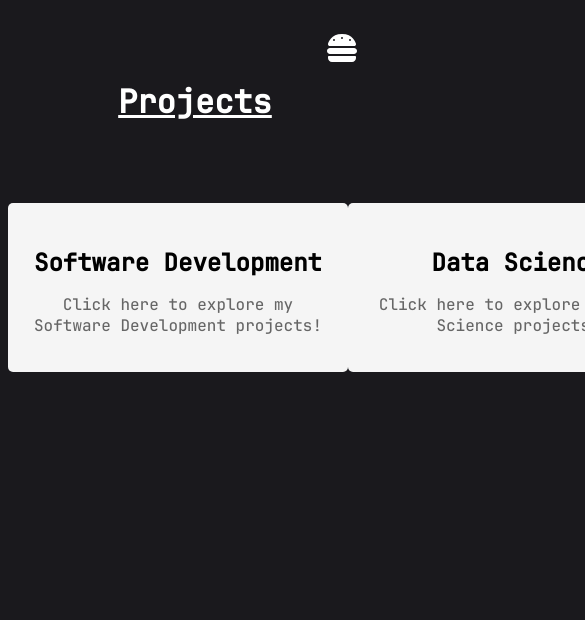
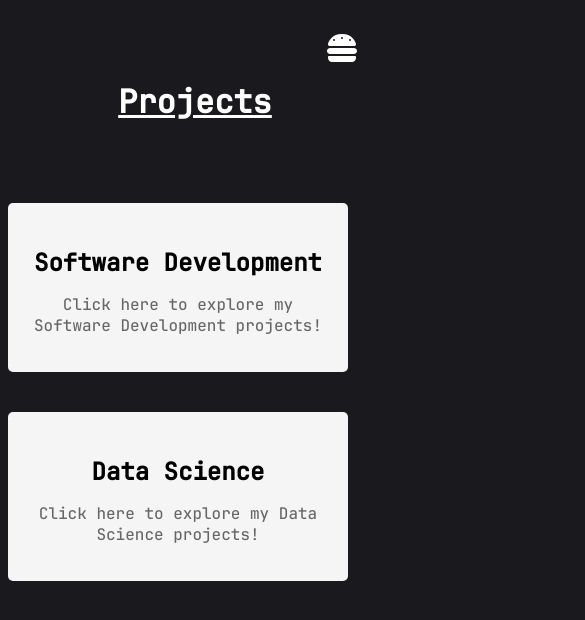
Before and after one commit to Detopall/portfolio, a React (Vite) app: page /projects in a window 390 px wide. Shown: the top 620 px of the page, 585 px wide, since content can reach past the window. Built offline with nearby package versions, Linux system fonts and the light colour scheme.

Commit message:
moved the go-back button to the top, remove the scroll up functionality (didn't even work)

```diff
--- a/src/App.css
+++ b/src/App.css
@@ -172,7 +172,8 @@ h1.hero-name {
 
 .category-projects {
 	display: flex;
-	justify-content: space-around;
+	justify-content: center;
+	gap: 2.5rem;
 	margin-top: 5rem;
 	text-decoration: none;
 }
@@ -488,4 +489,9 @@ h1.hero-name {
 		width: 90%;
 		height: auto;
 	}
+
+	.category-projects {
+		display: flex;
+		flex-direction: column;
+	}
 }
--- a/src/components/Projects.tsx
+++ b/src/components/Projects.tsx
@@ -30,10 +30,10 @@ function Projects() {
 
 	return (
 		<section id="projects">
-			<h2>{toTitleCase(categoryId)} - Projects</h2>
 			<button onClick={handleGoBack} className="go-back-button">
 				Go Back
 			</button>
+			<h2>{toTitleCase(categoryId)} - Projects</h2>
 			<div className="projects-container">
 				{jsonProjects.map((section) => {
 					const projects = section[categoryId];
--- a/src/components/SingleProject.tsx
+++ b/src/components/SingleProject.tsx
@@ -19,10 +19,6 @@ function SingleProject() {
 
 		window.addEventListener("resize", checkScreenSize);
 		return () => window.removeEventListener("resize", checkScreenSize);
-	}, []);
-
-	useEffect(() => {
-		window.scrollTo(0, 0);
 	}, []);
 
 	if (
```
